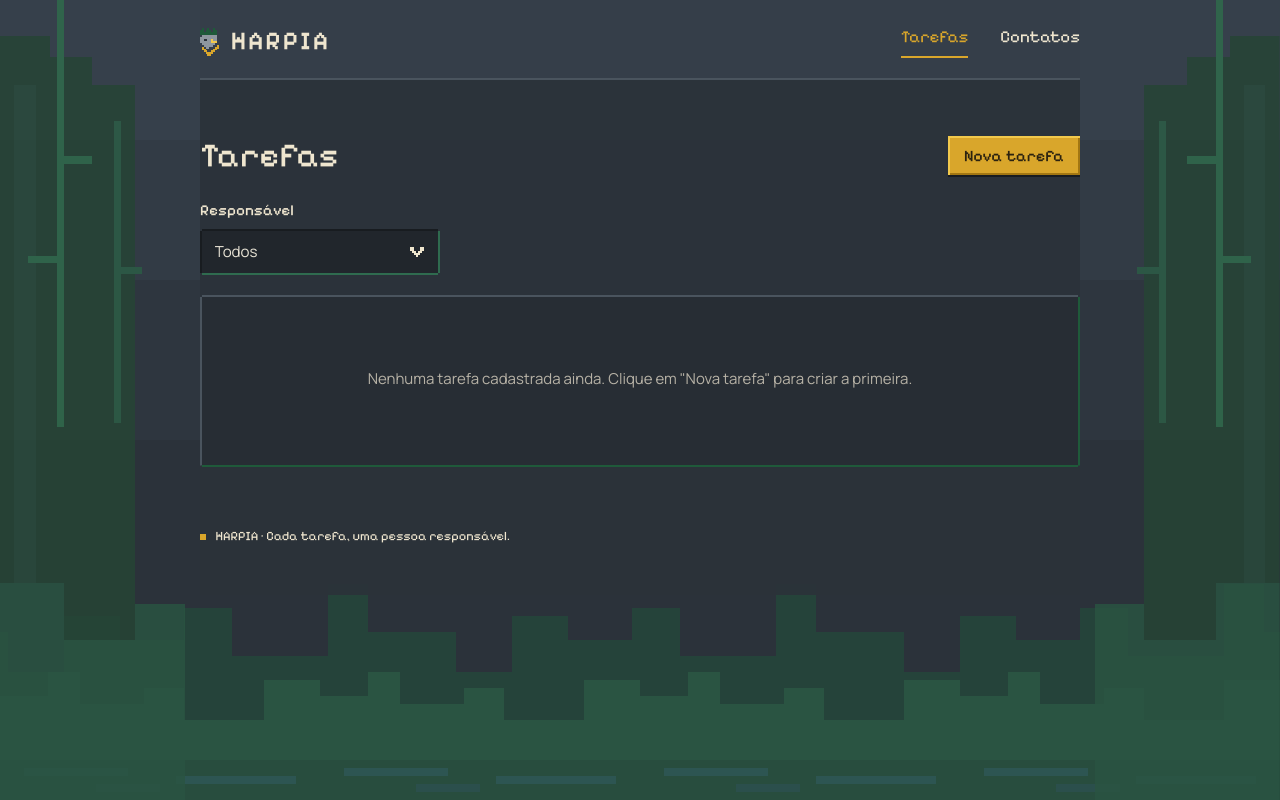
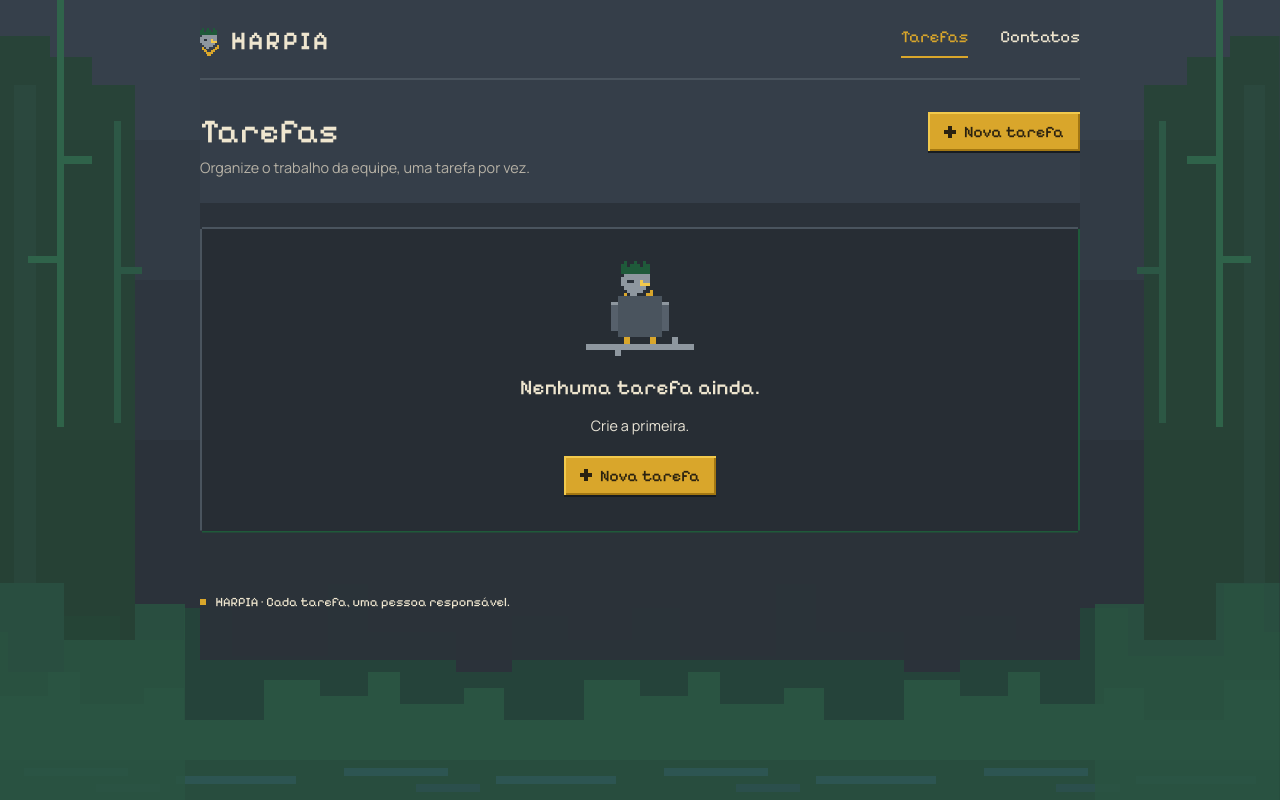
Before and after one commit to 1VictorOliveira/flask-o-retorno, a Flask app: page /tarefas in a window 1280 px wide. Run offline with Flask 3, Linux system fonts and the light colour scheme; data that the repository does not hold is empty.

Commit message:
feat(frontend): listas de tarefas e contatos no novo layout
Badges de status com ícone, prioridade em corações, contagens no rodapé, estados vazios e versão em cards no celular.

```diff
--- a/templates/tarefas.html
+++ b/templates/tarefas.html
@@ -1,21 +1,37 @@
 {% extends "base.html" %}
+{% from "_pixel.html" import icone %}
 
 {% block title %}Tarefas{% endblock %}
 
+{# link de "Nova tarefa": já leva o responsável do filtro, se houver #}
+{% set novo_link = url_for('nova_tarefa', contato=contato_filtro.id if contato_filtro else none) %}
+
+{% block cabecalho %}
+    <div class="cabecalho">
+        <div>
+            <h1>Tarefas</h1>
+            <p class="subtitulo">Organize o trabalho da equipe, uma tarefa por vez.</p>
+        </div>
+        <a href="{{ novo_link }}" class="botao">{{ icone('mais') }} Nova tarefa</a>
+    </div>
+{% endblock %}
+
 {% block content %}
-    {% set rotulo_prioridade = {'baixa': 'Baixa', 'media': 'Média', 'alta': 'Alta'} %}
-    {% set rotulo_status = {
-        'pendente': '🟡 A fazer',
-        'fazendo': '🔵 Fazendo',
-        'concluida': '🟢 Concluída',
-        'atrasada': '🔴 Atrasada'
+    {# status -> (rótulo, ícone)  |  prioridade -> (rótulo, corações) #}
+    {% set info_status = {
+        'pendente':  ('A fazer',   'ampulheta'),
+        'fazendo':   ('Fazendo',   'picareta'),
+        'concluida': ('Concluída', 'bau'),
+        'atrasada':  ('Atrasada',  'caveira')
     } %}
+    {% set info_prioridade = {'baixa': ('Baixa', 1), 'media': ('Média', 2), 'alta': ('Alta', 3)} %}
 
-    <div class="cabecalho">
-        <h1>Tarefas</h1>
-        <a href="{{ url_for('nova_tarefa', contato=contato_filtro.id if contato_filtro else none) }}" class="botao">Nova tarefa</a>
-    </div>
+    {% set total = tarefas | length %}
+    {% set concluidas = tarefas | selectattr('status', 'equalto', 'concluida') | list | length %}
+    {% set andamento = tarefas | selectattr('status', 'equalto', 'fazendo') | list | length %}
 
+
+    {% if tarefas or contato_filtro %}
         <form method="get" action="{{ url_for('tarefas') }}" class="filtro">
             <label>
                 Responsável
@@ -27,16 +43,18 @@
                 </select>
             </label>
             {% if contato_filtro %}
-        <a href="{{ url_for('tarefas') }}" class="botao botao-claro botao-pequeno">Limpar filtro</a>
+                <a href="{{ url_for('tarefas') }}" class="botao botao-claro">Limpar filtro</a>
             {% endif %}
+            <span class="contagem">{{ total }} tarefa{{ 's' if total != 1 }}</span>
         </form>
 
         {% if contato_filtro %}
-    <p class="flash">Mostrando apenas as tarefas de <strong>{{ contato_filtro.nome }}</strong>.</p>
+            <p class="aviso-filtro">Mostrando apenas as tarefas de {{ contato_filtro.nome }}.</p>
+        {% endif %}
     {% endif %}
 
-    <section>
     {% if tarefas %}
+        <section class="painel painel-lista">
             <div class="tabela-rolagem">
                 <table>
                     <thead>
@@ -46,23 +64,35 @@
                             <th>Prazo</th>
                             <th>Prioridade</th>
                             <th>Status</th>
-                            <th></th>
+                            <th>Ações</th>
                         </tr>
                     </thead>
                     <tbody>
                         {% for tarefa in tarefas %}
-                        <tr>
-                            <td>{{ tarefa.descricao }}</td>
-                            <td>{{ tarefa.contato.nome if tarefa.contato else '—' }}</td>
-                            <td class="sem-quebra">{{ tarefa.prazo | br_date }}</td>
-                            <td class="prioridade-{{ tarefa.prioridade }}">{{ rotulo_prioridade.get(tarefa.prioridade, tarefa.prioridade) }}</td>
-                            <td><span class="badge badge-{{ tarefa.status }}">{{ rotulo_status.get(tarefa.status, tarefa.status) }}</span></td>
-                            <td class="sem-quebra">
-                                <div class="linha-acoes">
-                                    <a href="{{ url_for('editar_tarefa', id=tarefa.id) }}" class="botao botao-claro botao-pequeno">Editar</a>
+                        {% set st = info_status.get(tarefa.status, (tarefa.status, 'ampulheta')) %}
+                        {% set pr = info_prioridade.get(tarefa.prioridade, ('Média', 2)) %}
+                        <tr style="--i: {{ loop.index0 }}">
+                            <td class="principal" data-rotulo="Descrição">{{ tarefa.descricao }}</td>
+                            <td data-rotulo="Responsável">{{ tarefa.contato.nome if tarefa.contato else '—' }}</td>
+                            <td class="sem-quebra" data-rotulo="Prazo">{{ tarefa.prazo | br_date }}</td>
+                            <td data-rotulo="Prioridade">
+                                <span class="prioridade">
+                                    <span class="coracoes" aria-hidden="true">{% for _ in range(pr[1]) %}{{ icone('coracao') }}{% endfor %}</span>
+                                    {{ pr[0] }}
+                                </span>
+                            </td>
+                            <td data-rotulo="Status">
+                                <span class="badge badge-{{ tarefa.status }}">{{ icone(st[1]) }} {{ st[0] }}</span>
+                            </td>
+                            <td data-rotulo="Ações">
+                                <div class="acoes-linha">
+                                    <a href="{{ url_for('editar_tarefa', id=tarefa.id) }}" class="acao">{{ icone('lapis') }} Editar</a>
                                     <form method="post" action="{{ url_for('deletar_tarefa', id=tarefa.id) }}"
-                                          onsubmit="return confirm('Apagar esta tarefa?');">
-                                        <button type="submit" class="btn-delete">Apagar</button>
+                                          data-confirm="Apagar esta tarefa?"
+                                          data-confirm-detalhe="Esta ação não pode ser desfeita.">
+                                        <button type="submit" class="acao acao-apagar">
+                                            <span class="slot">{{ icone('lixeira') }}</span> Apagar
+                                        </button>
                                     </form>
                                 </div>
                             </td>
@@ -71,8 +101,27 @@
                     </tbody>
                 </table>
             </div>
+
+            <div class="painel-rodape">
+                <span>
+                    {{ total }} tarefa{{ 's' if total != 1 }}
+                    {%- if concluidas %} · {{ concluidas }} concluída{{ 's' if concluidas != 1 }}
+                    {%- elif andamento %} · {{ andamento }} em andamento{% endif %}
+                </span>
+                <span class="lema">Toda tarefa tem responsável.</span>
+            </div>
+        </section>
     {% else %}
-            <p class="vazio">Nenhuma tarefa cadastrada ainda. Clique em "Nova tarefa" para criar a primeira.</p>
+        <section class="painel vazio">
+            {{ icone('ave') }}
+            {% if contato_filtro %}
+                <h2>Nenhuma tarefa de {{ contato_filtro.nome }} ainda.</h2>
+                <p>Crie a primeira para essa pessoa.</p>
+            {% else %}
+                <h2>Nenhuma tarefa ainda.</h2>
+                <p>Crie a primeira.</p>
             {% endif %}
+            <a href="{{ novo_link }}" class="botao">{{ icone('mais') }} Nova tarefa</a>
         </section>
+    {% endif %}
 {% endblock %}
```
Also changed, not shown: templates/contatos.html (+42 -23 lines). Lines whose indentation alone changed are shown as unchanged.
